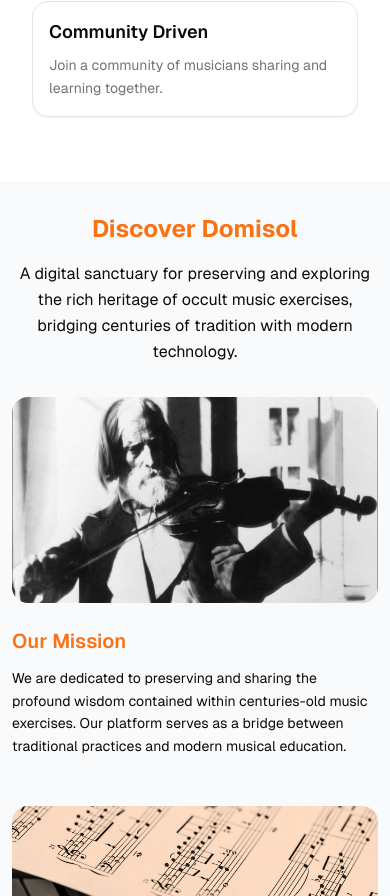
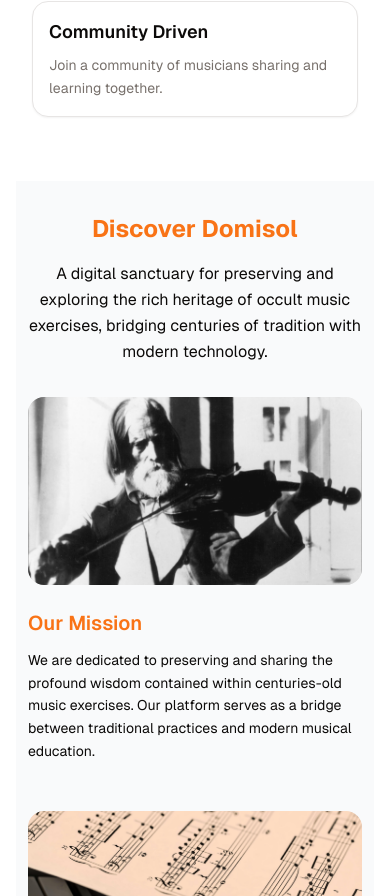
Before and after one commit to mkireva/domisol-ui, a Next.js app: page / in a window 390 px wide. Shown: the part 848-1744 px from the top of the page. Built offline with nearby package versions, Linux system fonts and the light colour scheme.

Commit message:
fix: jump

```diff
--- a/src/app/page.tsx
+++ b/src/app/page.tsx
@@ -3,7 +3,7 @@ import Image from "next/image";
 
 export default function Home() {
   return (
-    <div className="flex flex-col min-h-screen relative overflow-hidden">
+    <div className="flex flex-col min-h-screen relative overflow-x-hidden">
       {/* Background Elements */}
       <div
         className="absolute inset-0 -z-10 bg-background dark:bg-background overflow-hidden"
@@ -99,10 +99,10 @@ export default function Home() {
             </section>
 
             {/* Project Description */}
-            <div className="mt-16 sm:mt-24 md:mt-32 bg-gray-50 dark:bg-gray-900/50 w-screen relative left-[50%] right-[50%] ml-[-50vw] mr-[-50vw]">
+            <div className="mt-16 sm:mt-24 md:mt-32 bg-gray-50 dark:bg-gray-900/50 relative w-full">
               <section
                 aria-labelledby="discover-heading"
-                className="py-8 sm:py-16 md:py-20"
+                className="py-8 sm:py-16 md:py-20 overflow-hidden"
               >
                 <div className="relative">
                   {/* Background Elements */}
```
